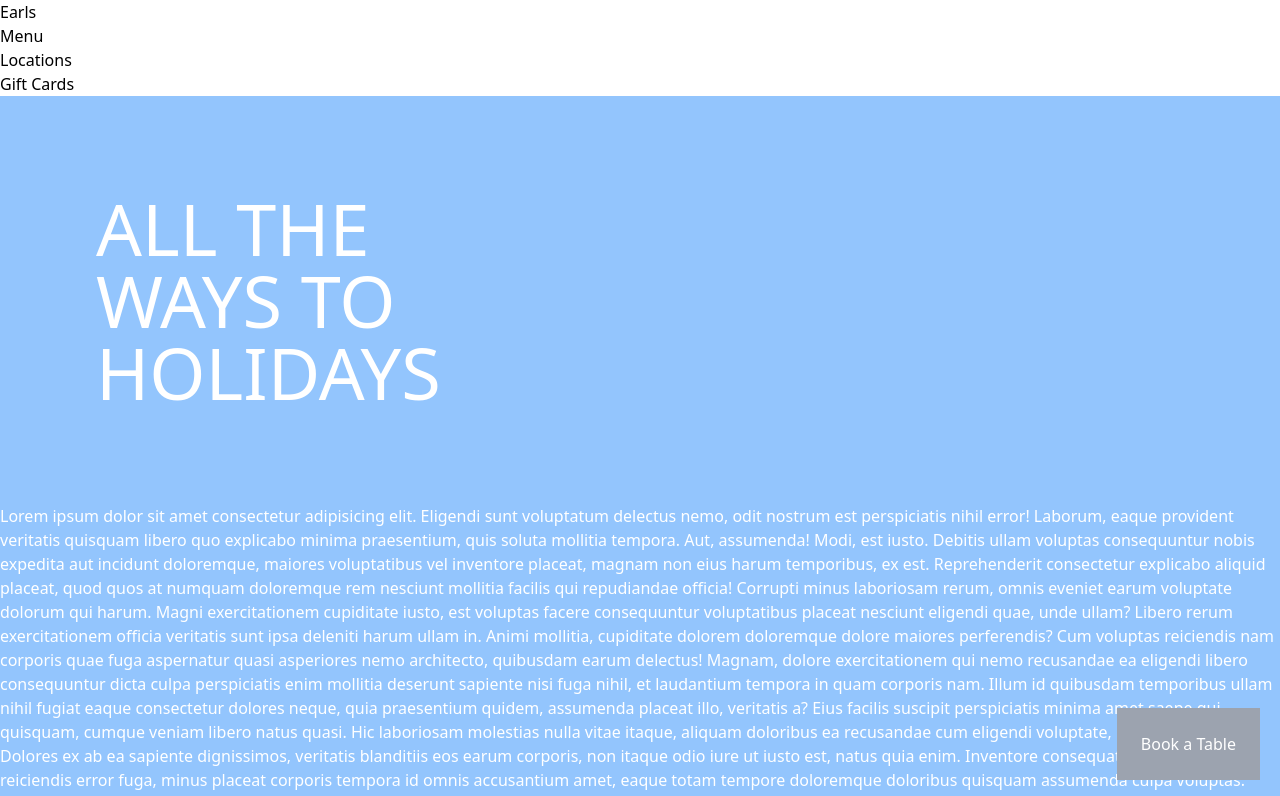
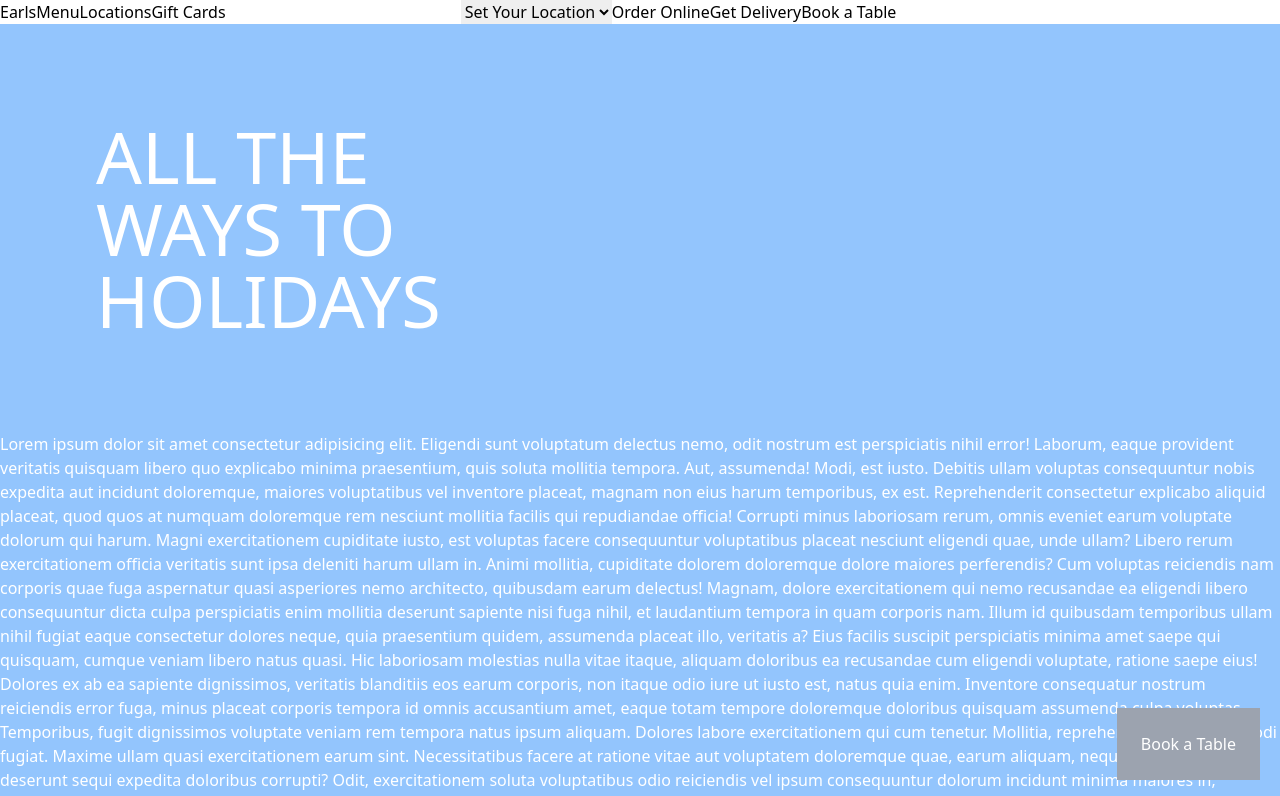
Before and after one commit to Xparham/sliders, a website: page index.html in a window 1280 px wide. Shown: the top 796 px of the page. Drawn offline with nearby package versions, Linux system fonts and the light colour scheme; files that its build step writes are made by us from their sources.

Commit message:
added buttons and location input in header

```diff
--- a/index.html
+++ b/index.html
@@ -22,17 +22,27 @@
 
     </nav>
 
-    <nav>
+    <nav class="flex">
         <h1>Earls</h1>
         <p>Menu</p>
         <p>Locations</p>
         <p>Gift Cards</p>
+        <div>
+        <input type="text" name="location-bar" id="barType">
+                <select name="location-type" id="locationType">
+                    <option value="Set Your Location">Set Your Location</option>
+               </select>
 
 
 
-
-
-
+        </div>
+        <button>
+            Order Online
+        </button>
+            Get Delivery
+        <button>
+            Book a Table
+        </button>
 
     </nav>
 
```
